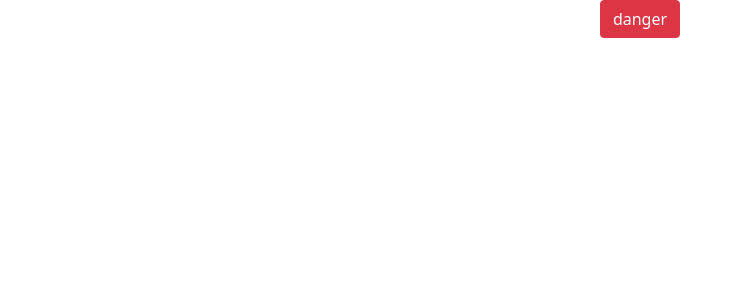
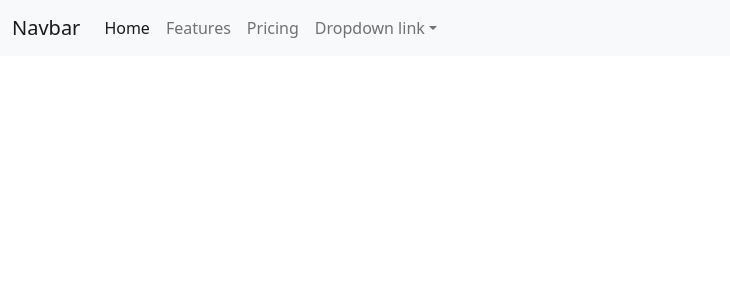
Before and after one commit to Marshnme/class-component-practice, a React (Create React App) app: page / in a window 1280 px wide. Shown: the top 300 px of the page, without its empty margins (0-730 px from the left). Built offline with nearby package versions, Linux system fonts and the light colour scheme.

Commit message:
added bootstrap navbar

```diff
--- a/src/App.js
+++ b/src/App.js
@@ -1,10 +1,10 @@
 
 import './App.css';
-
+import NavBar from "./NavBar"
 function App() {
   return (
     <div className="App">
-      <button class="btn btn-danger">danger</button>
+      <NavBar/>
     </div>
   );
 }
--- /dev/null
+++ b/src/NavBar.js
@@ -0,0 +1,44 @@
+import { Component } from "react";
+
+class NavBar extends Component{
+    render(){
+        return(
+            <div>
+                <nav class="navbar navbar-expand-lg navbar-light bg-light">
+  <div class="container-fluid">
+    <a class="navbar-brand" href="#">Navbar</a>
+    <button class="navbar-toggler" type="button" data-bs-toggle="collapse" data-bs-target="#navbarNavDropdown" aria-controls="navbarNavDropdown" aria-expanded="false" aria-label="Toggle navigation">
+      <span class="navbar-toggler-icon"></span>
+    </button>
+    <div class="collapse navbar-collapse" id="navbarNavDropdown">
+      <ul class="navbar-nav">
+        <li class="nav-item">
+          <a class="nav-link active" aria-current="page" href="#">Home</a>
+        </li>
+        <li class="nav-item">
+          <a class="nav-link" href="#">Features</a>
+        </li>
+        <li class="nav-item">
+          <a class="nav-link" href="#">Pricing</a>
+        </li>
+        <li class="nav-item dropdown">
+          <a class="nav-link dropdown-toggle" href="#" id="navbarDropdownMenuLink" role="button" data-bs-toggle="dropdown" aria-expanded="false">
+            Dropdown link
+          </a>
+          <ul class="dropdown-menu" aria-labelledby="navbarDropdownMenuLink">
+            <li><a class="dropdown-item" href="#">Action</a></li>
+            <li><a class="dropdown-item" href="#">Another action</a></li>
+            <li><a class="dropdown-item" href="#">Something else here</a></li>
+          </ul>
+        </li>
+      </ul>
+    </div>
+  </div>
+</nav>
+            </div>
+
+        )
+    }
+}
+
+export default NavBar;
--- a/src/index.css
+++ b/src/index.css
@@ -1,13 +1,19 @@
 body {
   margin: 0;
-  font-family: -apple-system, BlinkMacSystemFont, 'Segoe UI', 'Roboto', 'Oxygen',
-    'Ubuntu', 'Cantarell', 'Fira Sans', 'Droid Sans', 'Helvetica Neue',
+  font-family: -apple-system, BlinkMacSystemFont, "Segoe UI", "Roboto", "Oxygen",
+    "Ubuntu", "Cantarell", "Fira Sans", "Droid Sans", "Helvetica Neue",
     sans-serif;
   -webkit-font-smoothing: antialiased;
   -moz-osx-font-smoothing: grayscale;
 }
 
 code {
-  font-family: source-code-pro, Menlo, Monaco, Consolas, 'Courier New',
+  font-family: source-code-pro, Menlo, Monaco, Consolas, "Courier New",
     monospace;
 }
+
+/*  */
+
+.highlight {
+  background-color: #80c0b5;
+}
```
Also changed, not shown: src/logo.svg (deleted).
